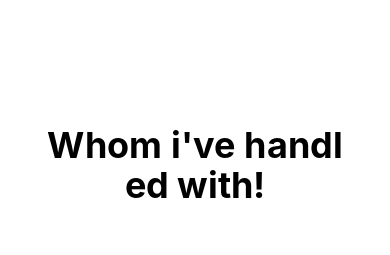
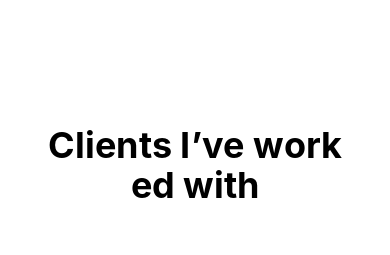
Before and after one commit to faruniki/my-portfolio, a React (Create React App) app: page / in a window 390 px wide. Shown: the part 1720-1975 px from the top of the page. Built offline with nearby package versions, Linux system fonts and the light colour scheme.

Commit message:
update : new pdf for phone number and minor

```diff
--- a/src/pages/Home/index.jsx
+++ b/src/pages/Home/index.jsx
@@ -165,7 +165,7 @@ export default function Home() {
               Contact
             </li>
             <a
-              href="/resume.pdf"
+              href="/Najib Fahruna Akbar - Resume.pdf"
               download="Najib Fahruna Akbar - Resume.pdf"
               className="
                 mt-2 md:mt-0
@@ -302,7 +302,7 @@ export default function Home() {
             onAnimationComplete={handleAnimationComplete}
             delay={30}
             className="text-4xl mb-10 text-center justify-center font-bold mt-5"
-            text={`Whom i've handled with!`}
+            text={`Clients I’ve worked with`}
           />
           <div className="grid grid-cols-2 gap-8 md:grid-cols-3 lg:grid-cols-5 items-center justify-items-center mt-12">
             {clients.map((client, index) => {
```
Also changed, not shown: 2 other files (tests, documents, lock files or other folders).
